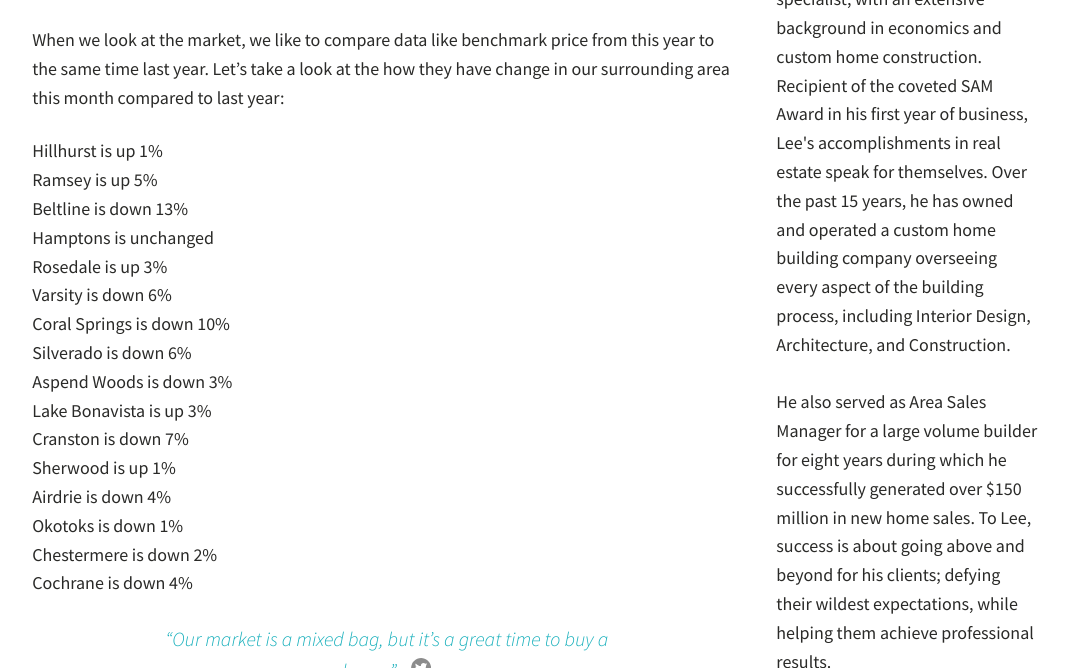
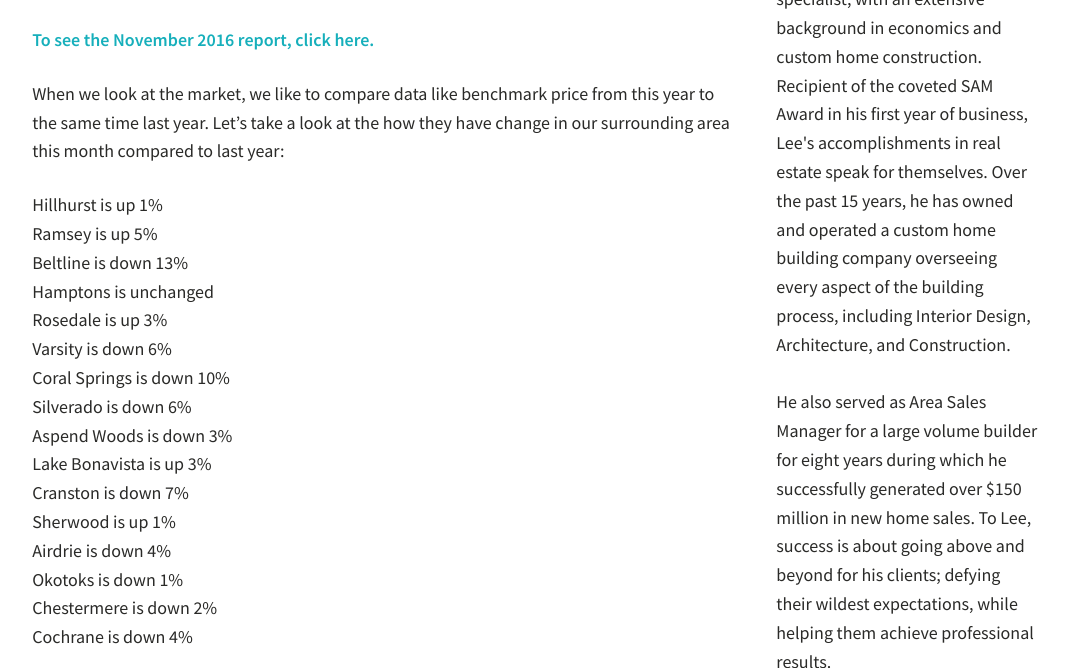
Before and after one commit to Vyral/lee-yousef-blog, a Jekyll site: the page built from _posts/2016-11-14-the-state-of-the-calgary-market.md, in a window 1280 px wide and 900 px high, scrolled down 686 px, cut to the strip 232-900 px from the top of the window. Shown: the whole strip, without its empty margins (97-1165 px from the left). Built offline with Jekyll 4.4.1, drawn with Linux system fonts in a browser that asks for light colours; nearby versions of some CDN libraries.

Commit message:
Updated '_posts/2016-11-14-the-state-of-the-calgary-market.md' via CloudCannon

```diff
--- a/_posts/2016-11-14-the-state-of-the-calgary-market.md
+++ b/_posts/2016-11-14-the-state-of-the-calgary-market.md
@@ -15,6 +15,8 @@ youtube_code: VtYC_xQYNlg
 
 
 {% include youtube.html %}
+
+**[To see the November 2016 report, click here.](https://drive.google.com/file/d/0B5T9mSzTN8NfVHpBaTZLOTRrMXpxaWp3WjVrNHdxcFNfcjJz/view?usp=sharing)**
 
 When we look at the market, we like to compare data like benchmark price from this year to the same time last year. Let's take a look at the how they have change in our surrounding area this month compared to last year:
 
```
